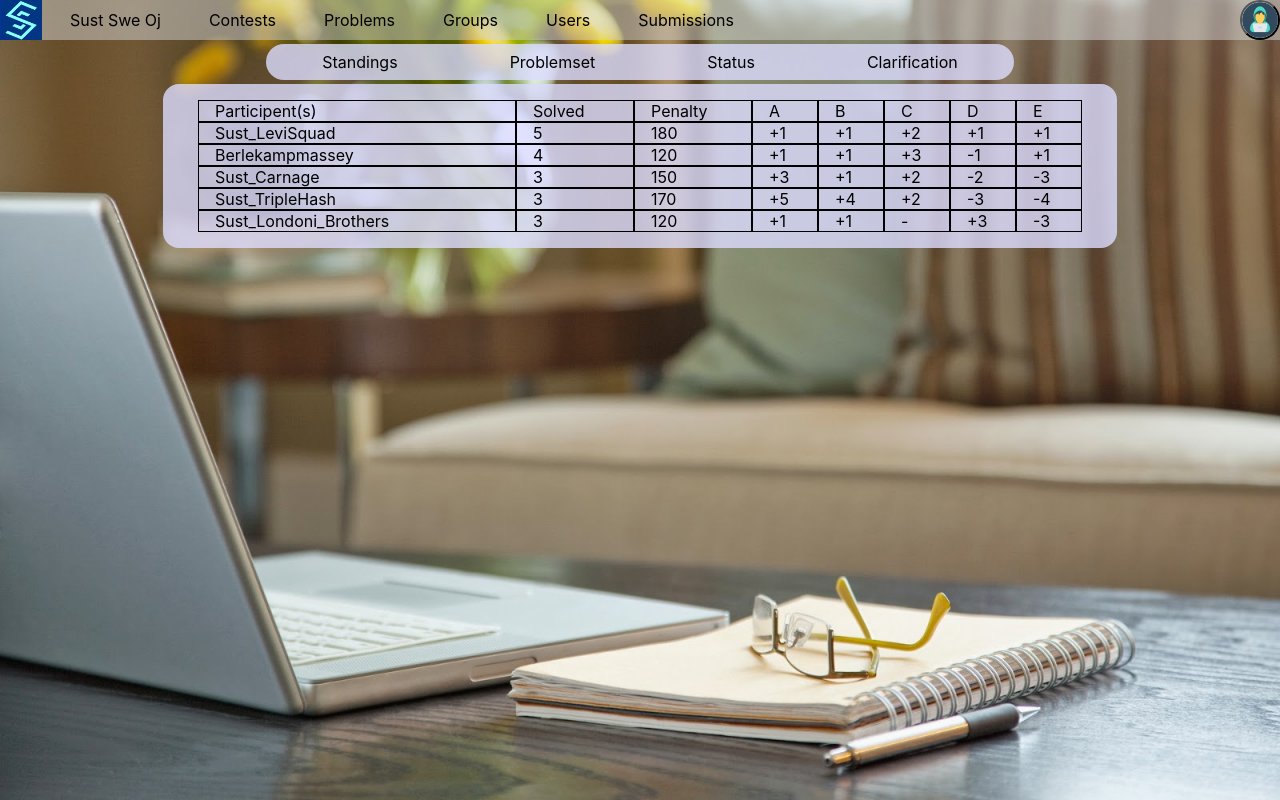
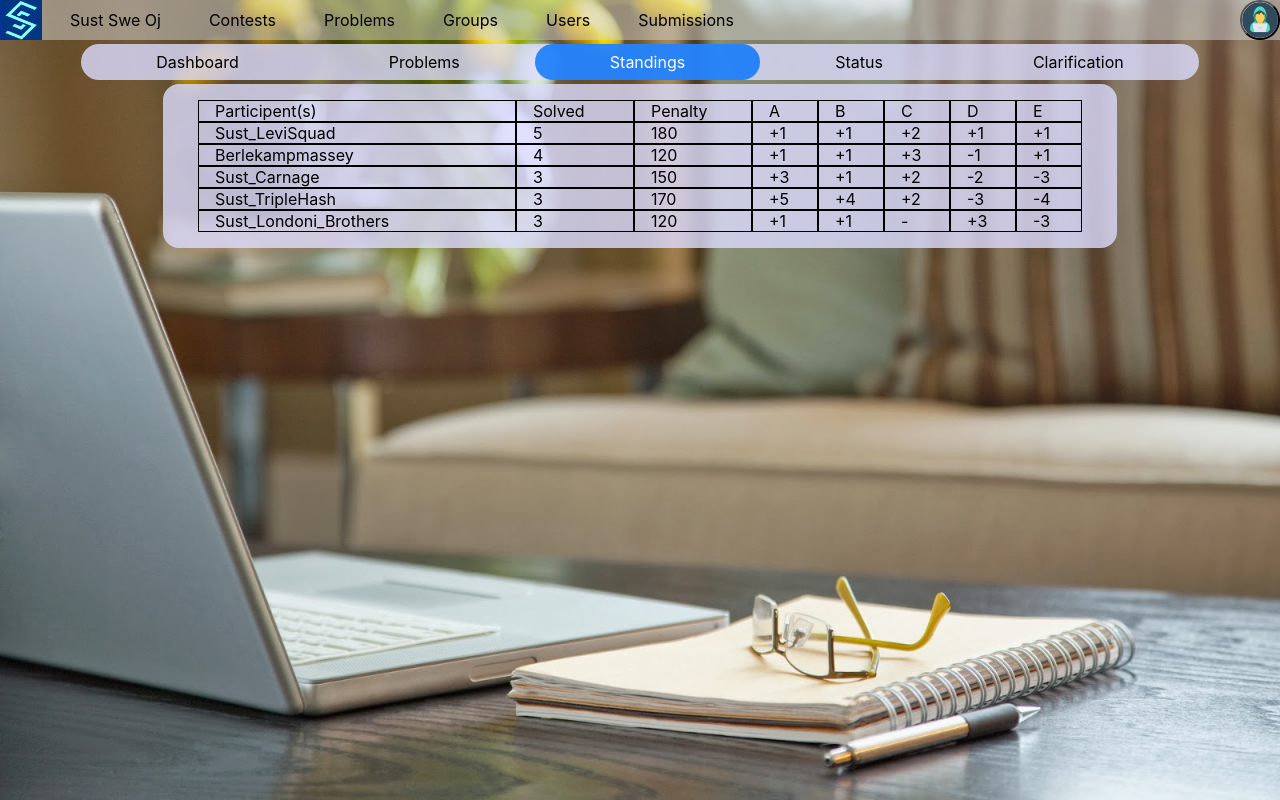
Before and after one commit to jamil314/350-FrontEnd, a React (Create React App) app: page /contest/1 in a window 1280 px wide. Built offline with nearby package versions, Linux system fonts and the light colour scheme.

Commit message:
fixed problem's layout inside contest

```diff
--- a/src/CSS/Contest.css
+++ b/src/CSS/Contest.css
@@ -263,3 +263,34 @@
     position: relative;
     top: -21px
 }
+.ProblemListSmall{
+    width: 100vw;
+}
+
+
+.ActivePoblemShrotCut{
+    padding: 8px 16px;
+    background-color: rgba(0,114,253, 80%);
+    color: white;
+}
+
+
+.PoblemShrotCut{
+    padding: 8px 16px;
+}
+
+.PoblemShrotCut:hover{
+    color: blue;
+    background-color: rgba(0,114,253, 25%);
+    cursor: pointer;
+}
+.ProblemListSteps{
+    width: fit-content;
+    display: flex;
+    flex-direction: row;
+    justify-content: center;
+    background-color: rgba(220, 220, 300, 80%);
+    border-radius: 32px;
+    overflow: hidden;
+    margin-bottom: 4px;
+}
--- a/src/CSS/Problem.css
+++ b/src/CSS/Problem.css
@@ -3,6 +3,20 @@
     height: 100vh;
     background-size: cover;
     background-position: bottom;
+}
+
+.SingleProblem{
+    background-size: cover;
+    background-position: bottom;
+    overflow: hidden;
+    overflow-y: scroll;
+}
+
+.forContest{
+    height: 82vh;
+}
+.forPractice{
+    height: 95vh;
 }
 
 .flexColumn{
@@ -75,17 +89,31 @@
     margin: 4px;
     border-radius: 32px;
 }
+
+
+.ActiveStepContainer{
+    padding: 8px 0;
+    border-radius: 32px;
+}
+.ActiveStepContainer text{
+    padding: 8px 75px;
+    border-radius: 32px;
+    color: white;
+    background-color: rgba(0,114,253, 80%);
+}
+
 .StepContainer{
-    margin: 8px;
+    padding: 8px 0;
+    border-radius: 32px;
 }
 .StepContainer text{
+    padding: 8px 75px;
     border-radius: 32px;
-    padding: 8px 48px;
 }
 .StepContainer text:hover{
     cursor: pointer;
-    color: white;
-    background-color: skyblue;
+    color: blue;
+    background-color: rgba(0,114,253, 25%);
 }
 .NewProblem1{
     background-color: rgba(220, 220, 300, 80%);
@@ -128,7 +156,9 @@
     border-radius: 24px;
     padding: 24px;
     margin: 4px;
+    text-align: left;
 }
+
 .NewProblemFullWidth{
     width: 64vw;
 }
@@ -160,14 +190,14 @@
 
 
 .ProblemHeader{
-    width: 90vw;
+    width: 98vw;
     display: flex;
     flex-direction: row;
-    justify-content: space-between;
+    justify-content: space-around;
 }
 .ProblemInfo{
     background-color: rgba(220, 220, 300, 80%);
-    padding: 0 16px;
+    padding: 8px 16px;
     margin: 8px 0;
     border-radius: 16px;
 }
--- a/src/Components/Contests/Contest.js
+++ b/src/Components/Contests/Contest.js
@@ -6,6 +6,7 @@ import Standing from "./Standing"
 import Problemset from "./Problemset"
 import Status from "./Status"
 import Clarification from "./Clarification"
+import ProblemListSmall from "./ProblemListSmall";
 
 const Contest = () => {
 
@@ -15,8 +16,11 @@ const Contest = () => {
     const loadStanding = () =>{
         setmainContent("Standing");
     }
-    const loadProblemset = () =>{
-        setmainContent("Problemset");
+    const loadDashboard = () =>{
+        setmainContent("Dashboard");
+    }
+    const loadProblems = () =>{
+        setmainContent("Problems");
     }
     const loadStatus = () =>{
         setmainContent("Status");
@@ -31,24 +35,28 @@ const Contest = () => {
             <TopBar></TopBar>
 
             <div className="Steps">
-                    <div className="StepContainer Step1Container">
+                    <div className={mainContent=="Dashboard"?"ActiveStepContainer":"StepContainer"}>
+                        <text onClick={loadDashboard}>Dashboard</text>
+                    </div>
+                    <div className={mainContent=="Problems"?"ActiveStepContainer":"StepContainer"}>
+                        <text onClick={loadProblems}>Problems</text>
+                    </div>
+                    <div className={mainContent=="Standing"?"ActiveStepContainer":"StepContainer"}>
                         <text onClick={loadStanding}>Standings</text>
                     </div>
-                    <div className="StepContainer Step2Container">
-                        <text onClick={loadProblemset}>Problemset</text>
-                    </div>
-                    <div className="StepContainer Step3Container">
+                    <div className={mainContent=="Status"?"ActiveStepContainer":"StepContainer"}>
                         <text onClick={loadStatus}>Status</text>
                     </div>
-                    <div className="StepContainer Step4Container">
+                    <div className={mainContent=="Clarification"?"ActiveStepContainer":"StepContainer"}>
                         <text onClick={loadClarification}>Clarification</text>
                     </div>
-                </div>
+            </div>
             {
-                mainContent === "Standing" ? <Standing/> :
-                mainContent === "Problemset" ? <Problemset/> :
-                mainContent === "Status" ? <Status/> :
-                <Clarification/>
+                mainContent === "Dashboard" ? <Problemset contest = {id}/> :
+                mainContent === "Problems" ? <ProblemListSmall contest = {id}/> :
+                mainContent === "Standing" ? <Standing contest = {id}/> :
+                mainContent === "Status" ? <Status contest = {id}/> :
+                <Clarification contest = {id}/>
             }
         </div>
   );
--- /dev/null
+++ b/src/Components/Contests/ProblemListSmall.js
@@ -0,0 +1,25 @@
+import {React, useEffect, useState} from "react";
+import '../../CSS/Contest.css'
+import ProblemCard from "../Problems/ProblemCard";
+const ProblemListSmall = (prop) => {
+    const [problem, setProblem] = useState(0);
+    const [problemList, setProblemList] = useState([1, 2, 3, 4, 5]);
+
+    return (
+        <div className="ProblemListSmall">
+            <div className="flexRow">
+                <div className="ProblemListSteps">
+                    {problemList.map((p, id) => (
+                        <div onClick={() => setProblem(id)}
+                        className={problem==id?"ActivePoblemShrotCut":"PoblemShrotCut"}>
+                            <text>{String.fromCharCode(97+id)}</text>
+                        </div>
+                    ))}
+                </div>
+            </div>
+            <ProblemCard id = {problemList.at(problem)} mode = "Contest"/>
+        </div>
+  );
+}
+
+export default ProblemListSmall;
--- /dev/null
+++ b/src/Components/Problems/ProblemCard.js
@@ -0,0 +1,104 @@
+import {useState, useEffect, React} from "react";
+import { useParams } from "react-router-dom";
+import '../../CSS/Problem.css'
+import axios from 'axios';
+import {Button} from '@mui/material'
+import PublishIcon from '@mui/icons-material/Publish';
+import CheckCircleIcon from '@mui/icons-material/CheckCircle';
+import ContentCopyIcon from '@mui/icons-material/ContentCopy';
+const ProblemCard = (prop) => {
+    const [Problem, setProblem] = useState([]);
+
+
+	async function fetch (){
+        const response = await axios.get('http://localhost:3001/problem/'+prop.id);
+
+        console.log(response.data);
+        setProblem(response.data);
+	}
+
+	useEffect(() => {
+		fetch();
+	}, [])
+
+    return (
+        <div className={prop.mode == "Contest"?"SingleProblem forContest":"SingleProblem forPractice"}>
+        {prop.mode == "Contest"?
+                <div className="ProblemHeader">
+                <div className="ProblemInfo flexRow">
+                    <div className="flexColumn">
+                        <CheckCircleIcon color="success"/>
+                    </div>
+                    <div className="gap24"/>
+                    <h1>{Problem.title}</h1>
+                    <div className="gap24"/>
+                    <div className="flexColumn">
+                        <span>Time Limit: 1000 ms</span>
+                        <span>Memory Limit 520000 kb</span>
+                        <span>OS: Linux</span>
+                    </div>
+                </div>
+                <Button variant="contained" className="ProblemInfo"><PublishIcon/>Submit</Button>
+            </div>
+            :
+            <div className="ProblemHeader">
+                <div className="ProblemInfo flexRow">
+                    <div className="flexColumn">
+                        <CheckCircleIcon color="success"/>
+                    </div>
+                    <div className="gap24"/>
+                    <h1>{Problem.title}</h1>
+                    <div className="gap24"/>
+                    <div className="flexColumn">
+                        <span>Time Limit: 1000 ms</span>
+                        <span>Memory Limit 520000 kb</span>
+                        <span>OS: Linux</span>
+                    </div>
+                    <div className="gap24"/>
+                    <div className="flexColumn">
+                        <span>Author: Jamil314</span>
+                        <span>Tried: 54</span>
+                        <span>Solved: 47</span>
+                    </div>
+                    <div className="gap24"/>
+                    <div className="flexColumn">
+                        <span>Rating: 1200</span>
+                        <span>Submissions</span>
+                        <span>Tags: Ad-hoc, Binary Search</span>
+                    </div>
+                </div>
+                <Button variant="contained" className="ProblemInfo"><PublishIcon/>Submit</Button>
+            </div>
+        }
+
+            <div className="Description"> {Problem.statement} </div>
+            <div className="Description"> Input <br/><br/> {Problem.inputDescription} </div>
+            <div className="Description"> Output <br/><br/>  {Problem.outputDescription} </div>
+            <div className="Sample flexRow">
+                <div className="SampleDescription flexColumn">
+                    <div className="flexRow">
+                        Sample input 1
+                        <Button variant="outlined" className="copyDirect"><ContentCopyIcon/></Button>
+                    </div>
+                    4 <br/>
+                    4 2 1 3
+                </div>
+
+                <div className="SampleDescription flexColumn">
+                    <div className="flexRow">
+                        Sample Output 1
+                        <Button variant="outlined" className="copyDirect"><ContentCopyIcon/></Button>
+                    </div>
+                    1 2 3 4
+                </div>
+
+            </div>
+
+
+
+        </div>
+  );
+}
+
+
+export default ProblemCard;
--- a/src/Components/Problems/SetProblem.js
+++ b/src/Components/Problems/SetProblem.js
@@ -137,28 +137,29 @@ const SetProblem = () => {
 
 
 
-
 	useEffect(() => {
         handleTagAdd();
         handleSampleTestAdd();
         handlemainTestAdd();
 	}, [])
 
+
+
     return (
         <div className="SetProblem">
             <TopBar/>
             <div className="App SetProblemMain">
                 <div className="Steps">
-                    <div className="StepContainer Step1Container">
+                    <div className= {step == 1?"ActiveStepContainer":"StepContainer"}>
                         <text onClick={() => setStep(1)}>Step 1</text>
                     </div>
-                    <div className="StepContainer Step2Container">
+                    <div className= {step == 2?"ActiveStepContainer":"StepContainer"}>
                         <text onClick={() => setStep(2)}>Step 2</text>
                     </div>
-                    <div className="StepContainer Step3Container">
+                    <div className= {step == 3?"ActiveStepContainer":"StepContainer"}>
                         <text onClick={() => setStep(3)}>Step 3</text>
                     </div>
-                    <div className="StepContainer Step4Container">
+                    <div className= {step == 4?"ActiveStepContainer":"StepContainer"}>
                         <text onClick={() => setStep(4)}>Step 4</text>
                     </div>
                 </div>
@@ -305,22 +306,11 @@ const SetProblem = () => {
                     ) :step === 3? (
                         <div className="NewProblemFullContainer flexColumn">
                             <div className="NewProblem3 flexColumn">
-                                {/* <TextField
-                                    label="Problem Statement"
-                                    margin="normal"
-                                    variant="outlined"
-                                    value={statement}
-                                    onChange={e => setstatement(e.target.value)}
-                                    maxRows={12}
-                                    minRows={6}
-                                    multiline
-                                    className="NewProblemStatement"
-                                /> */}
-
                                 <JoditEditor
                                     ref={editor}
                                     value={content}
                                     onChange={newContent => {}}
+                                    className="RichEditor"
                                 />
                                 <div className="flexRow">
                                     <TextField
```
Also changed, not shown: src/Components/Problems/Problem.js (+3 -72 lines).
